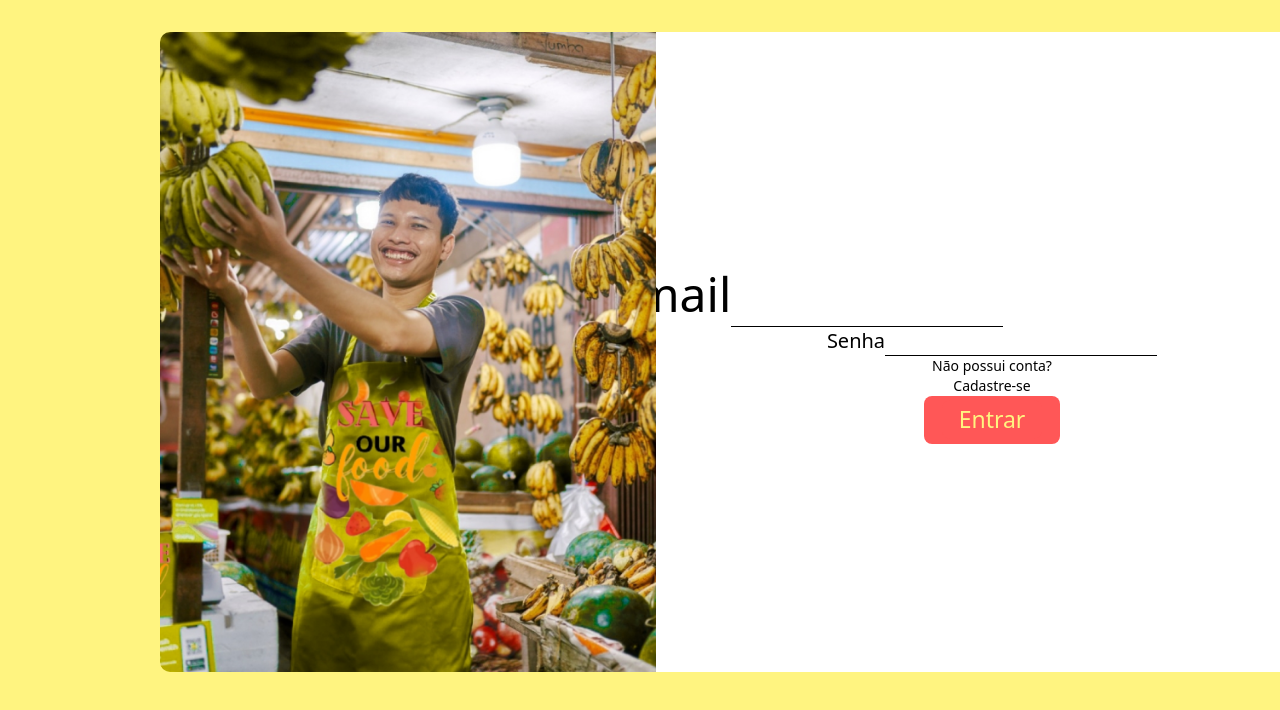
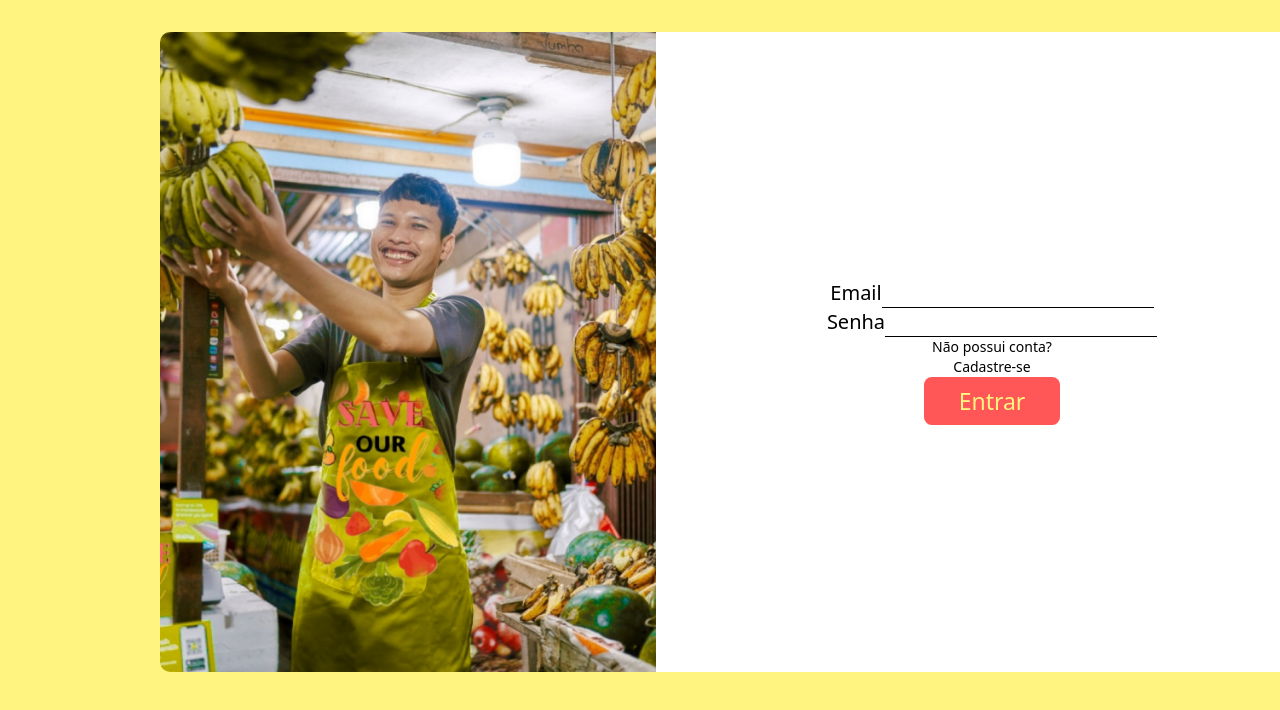
Before and after one commit to Project-SaviOurFood/Front-end, a React (Vite) app: page /login in a window 1280 px wide. Shown: the top 710 px of the page. Built offline with nearby package versions, Linux system fonts and the light colour scheme.

Commit message:
resolve Login

```diff
--- a/src/pages/Login/Login.tsx
+++ b/src/pages/Login/Login.tsx
@@ -40,7 +40,7 @@ export default function Login() {
         <div  >
             <form onSubmit={userLogin} id="container" className=" bg-white rounded-lg mt-8 bg-no-repeat">
                 <section className="partemail">
-                    <label htmlFor="user" className="text-5xl">
+                    <label htmlFor="user" className="text-xl flex justify-center">
                         Email
                         <input
                             className="pr-2 pl-2"
```
